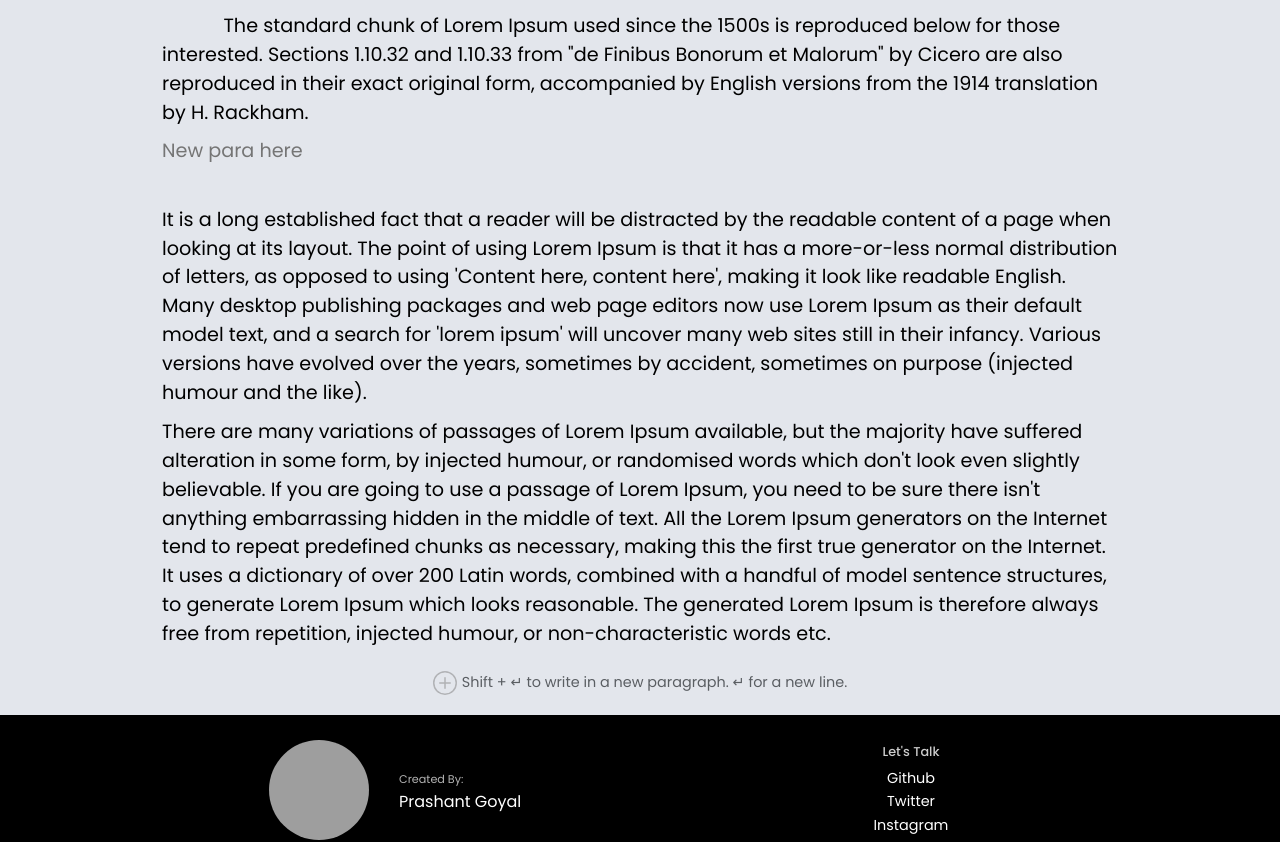
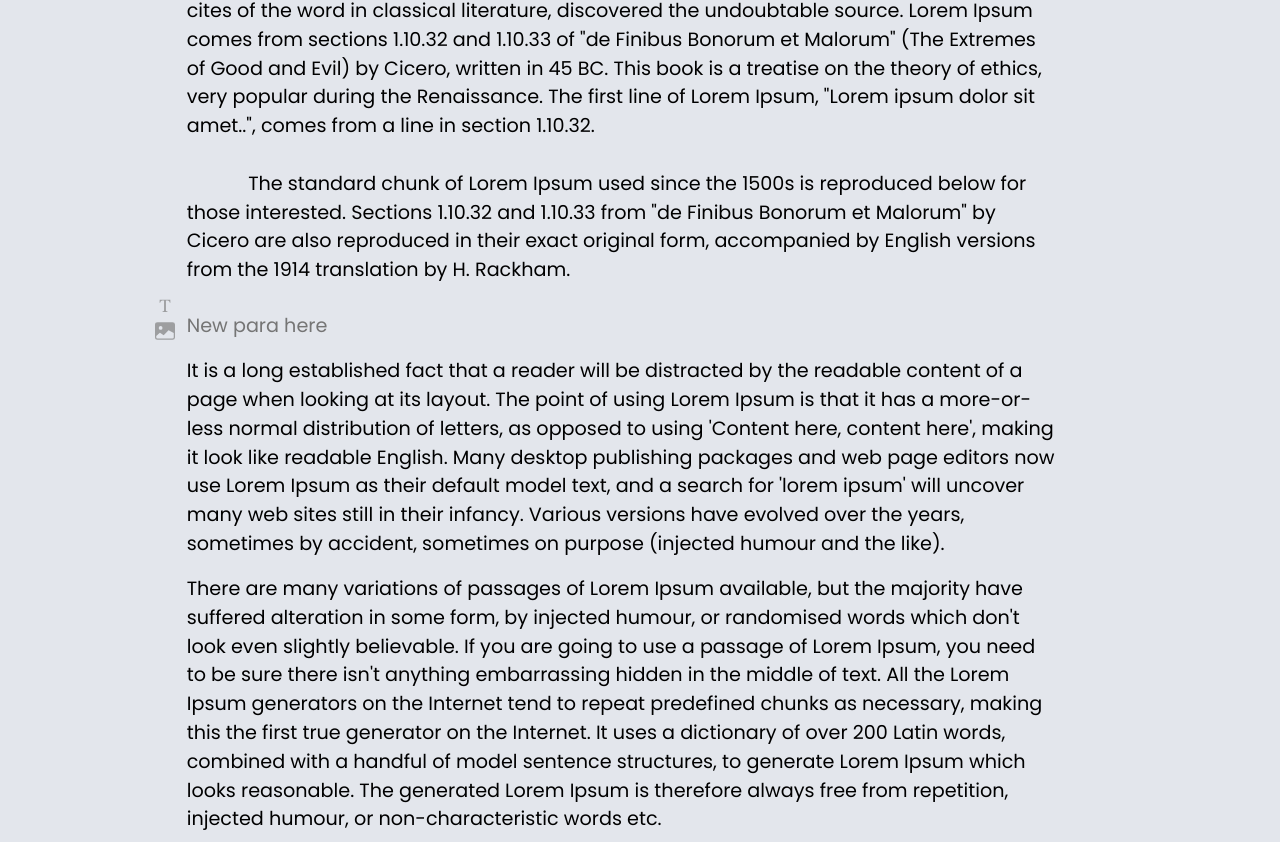
Before and after one commit to myidispg/simple-blog, a React (Create React App) app: page /write_blog in a window 1280 px wide. Shown: the part 832-1674 px from the top of the page. Built offline with nearby package versions, Linux system fonts and the light colour scheme; grey boxes are pictures that could not be loaded.

Commit message:
Added functionality to convert paragraph to heading and formatted it

```diff
--- a/src/components/common_components/Header.js
+++ b/src/components/common_components/Header.js
@@ -2,8 +2,6 @@ import React, { useState } from "react";
 import { Link } from "react-router-dom";
 
 function Header(props) {
-
-    console.log(props.headerLinks)
 
     const [isNavOpen, setNavOpen] = useState(false);
 
--- a/src/components/write_blog_components/WriteBlogPage.js
+++ b/src/components/write_blog_components/WriteBlogPage.js
@@ -3,6 +3,7 @@ import { isMobile } from 'react-device-detect';
 import Header from "../common_components/Header";
 import Footer from "../common_components/Footer";
 import placeholder from "../../react-assets/profile-placeholder.png"
+import { set } from "lodash";
 
 function WriteBlogPage() {
 
@@ -18,9 +19,9 @@ function WriteBlogPage() {
     const [blogContent, setBlogContent] = useState({
         date: `${today.toLocaleString('default', { month: "long" })} ${today.getDate()}, ${today.getFullYear()}`,
         author: "Prashant Goyal",
-        title: "",
-        // contentArray: [""]
-        // contentArray: ["Hello", "", "Hello"]
+        title: "Adding a title otherwise it looked useless.",
+        // contentArray: [""],
+        // contentArray: ["Hello", "", "Hello"],
         contentArray: [
             `Lorem Ipsum is simply dummy text of the printing and typesetting industry. Lorem Ipsum has been the industry's standard dummy text ever since the 1500s, when an unknown printer took a galley of type and scrambled it to make a type specimen book. It has survived not only five centuries, but also the leap into electronic typesetting, remaining essentially unchanged. It was popularised in the 1960s with the release of Letraset sheets containing Lorem Ipsum passages, and more recently with desktop publishing software like Aldus PageMaker including versions of Lorem Ipsum.`,
             `Contrary to popular belief, Lorem Ipsum is not simply random text. It has roots in a piece of classical Latin literature from 45 BC, making it over 2000 years old. Richard McClintock, a Latin professor at Hampden-Sydney College in Virginia, looked up one of the more obscure Latin words, consectetur, from a Lorem Ipsum passage, and going through the cites of the word in classical literature, discovered the undoubtable source. Lorem Ipsum comes from sections 1.10.32 and 1.10.33 of "de Finibus Bonorum et Malorum" (The Extremes of Good and Evil) by Cicero, written in 45 BC. This book is a treatise on the theory of ethics, very popular during the Renaissance. The first line of Lorem Ipsum, "Lorem ipsum dolor sit amet..", comes from a line in section 1.10.32.
@@ -28,22 +29,31 @@ function WriteBlogPage() {
             The standard chunk of Lorem Ipsum used since the 1500s is reproduced below for those interested. Sections 1.10.32 and 1.10.33 from "de Finibus Bonorum et Malorum" by Cicero are also reproduced in their exact original form, accompanied by English versions from the 1914 translation by H. Rackham.`,
             "",
             `It is a long established fact that a reader will be distracted by the readable content of a page when looking at its layout. The point of using Lorem Ipsum is that it has a more-or-less normal distribution of letters, as opposed to using 'Content here, content here', making it look like readable English. Many desktop publishing packages and web page editors now use Lorem Ipsum as their default model text, and a search for 'lorem ipsum' will uncover many web sites still in their infancy. Various versions have evolved over the years, sometimes by accident, sometimes on purpose (injected humour and the like).`,
-            `There are many variations of passages of Lorem Ipsum available, but the majority have suffered alteration in some form, by injected humour, or randomised words which don't look even slightly believable. If you are going to use a passage of Lorem Ipsum, you need to be sure there isn't anything embarrassing hidden in the middle of text. All the Lorem Ipsum generators on the Internet tend to repeat predefined chunks as necessary, making this the first true generator on the Internet. It uses a dictionary of over 200 Latin words, combined with a handful of model sentence structures, to generate Lorem Ipsum which looks reasonable. The generated Lorem Ipsum is therefore always free from repetition, injected humour, or non-characteristic words etc.`]
+            `There are many variations of passages of Lorem Ipsum available, but the majority have suffered alteration in some form, by injected humour, or randomised words which don't look even slightly believable. If you are going to use a passage of Lorem Ipsum, you need to be sure there isn't anything embarrassing hidden in the middle of text. All the Lorem Ipsum generators on the Internet tend to repeat predefined chunks as necessary, making this the first true generator on the Internet. It uses a dictionary of over 200 Latin words, combined with a handful of model sentence structures, to generate Lorem Ipsum which looks reasonable. The generated Lorem Ipsum is therefore always free from repetition, injected humour, or non-characteristic words etc.`
+        ]
     });
 
     useEffect(() => {
-        blogContent.contentArray.map(function (element, index) {
-            let domElement = document.getElementsByName(`blog-content-para-${index}`)[0]
-            domElement.style.height = ""
-            domElement.style.height = domElement.scrollHeight + "px"
+
+        setHeight(document.getElementById("blog-title"));
+
+        blogContent.contentArray.forEach(function (element, index) {
+            let domElement = undefined;
+            if (typeof element === "string") {
+                domElement = document.getElementsByName(`blog-content-para-${index}`)[0]
+            } else if (element.constructor === Object) {
+                domElement = document.getElementsByName(`blog-content-heading-${index}`)[0]
+            }
+            setHeight(domElement);
+            // domElement.style.height = ""
+            // domElement.style.height = domElement.scrollHeight + "px"
         })
     })
 
-    function setHeight(event) {
+    function setHeight(domElement) {
         // Expand height of a text area based on the input
-        let textArea = event.target;
-        textArea.style.height = ""
-        textArea.style.height = textArea.scrollHeight + "px";
+        domElement.style.height = ""
+        domElement.style.height = domElement.scrollHeight + "px";
     }
 
 
@@ -68,6 +78,14 @@ function WriteBlogPage() {
                     ...prevValue,
                 }
             })
+        } else if(targetName.includes("blog-content-heading")){
+            let indexOfContent = targetName.split("-")[3];
+            setBlogContent(prevValue => {
+                prevValue.contentArray[indexOfContent].content = targetValue;
+                return {
+                    ...prevValue,
+                }
+            })
         }
     }
 
@@ -75,7 +93,7 @@ function WriteBlogPage() {
 
         if (blogContent.contentArray.length === 1 && blogContent.contentArray[0] === "") {
             // No need to do anything. User has not typed anything.
-            if (event.shiftKey || event.key === "Enter") {
+            if (event.shiftKey && event.key === "Enter") {
                 event.preventDefault();
             }
             console.log("Empty blog");
@@ -115,7 +133,51 @@ function WriteBlogPage() {
     }
 
     function addNewPara() {
-        setBlogContent({ ...blogContent, contentArray: [...blogContent.contentArray, ""] });
+
+        if (blogContent.contentArray.length === 1 && blogContent.contentArray[0] === "") {
+            return;
+        } else {
+            setBlogContent({ ...blogContent, contentArray: [...blogContent.contentArray, ""] });
+        }
+    }
+
+    function addHeading(event) {
+        console.log(event.target);
+        console.log(event.target.getAttribute('name'));
+        let indexOfContent = parseInt(event.target.getAttribute('name').split("-")[3]);
+        setBlogContent((prevValue) => {
+            let newArray = [...prevValue.contentArray.slice(0, indexOfContent), { type: "heading", content: "" }, ...prevValue.contentArray.slice(indexOfContent + 1)]
+            return {
+                ...prevValue,
+                contentArray: newArray
+            }
+        })
+    }
+
+    function showTitleImageButtons(event) {
+        console.log(event.target.name);
+        let indexOfContent = parseInt(event.target.name.split("-")[3]);
+        let addTitleButtonDom = document.getElementsByName(`add-title-para-${indexOfContent}`);
+        let addImageButtonDom = document.getElementsByName(`add-image-para-${indexOfContent}`);
+
+        // console.log(indexOfContent);
+        // console.log(addTitleButtonDom);
+        // console.log(addImageButtonDom);
+
+        // This returns a nodelist and the first element is the HTML Dom element
+        addTitleButtonDom[0].style.visibility = "visible"
+        addImageButtonDom[0].style.visibility = "visible"
+    }
+
+    function hideTitleImageButtons(event) {
+        let indexOfContent = parseInt(event.target.name.split("-")[3]);
+        if (blogContent.contentArray[indexOfContent] !== "") {
+            let addTitleButtonDom = document.getElementsByName(`add-title-para-${indexOfContent}`);
+            let addImageButtonDom = document.getElementsByName(`add-image-para-${indexOfContent}`);
+            // This returns a nodelist and the first element is the HTML Dom element
+            addTitleButtonDom[0].style.visibility = "hidden"
+            addImageButtonDom[0].style.visibility = "hidden"
+        }
     }
 
     return <div>
@@ -123,7 +185,7 @@ function WriteBlogPage() {
         <div className="container-fluid">
             <form>
                 <div className="row">
-                    <textarea rows="1" type="text" placeholder="An Awesome Title" id="blog-title" name="blog-title" className="mx-auto expanding-text-area write-blog-heading" onInput={handleInput} spellCheck="false" />
+                    <textarea rows="1" type="text" value={blogContent.title} placeholder="An Awesome Title" id="blog-title" name="blog-title" className="mx-auto expanding-text-area write-blog-heading" onInput={handleInput} spellCheck="false" />
                 </div>
                 {/* The Author date and horizontal rule */}
                 <div className="row blog-page-author-date">
@@ -137,17 +199,54 @@ function WriteBlogPage() {
                 </div>
                 <hr className="side-space read-blog-divider" />
                 {/* The blog content */}
-                <div className="row">
+                <div className="row mx-auto" style={{ width: "80%" }}>
                     {
                         blogContent.contentArray.map((element, index) => {
-                            return <textarea key={index} value={element} type="text" placeholder="New para here" id="blog-content-para" name={`blog-content-para-${index}`} className="mx-auto expanding-text-area write-blog-paragraph" onInput={handleInput} onKeyDown={handleKeyPress} onLoad={setHeight} />;
+
+                            let showButtons = false;
+                            let htmlElement = undefined;
+                            if (typeof element === "string") {
+                                if (element === "") {
+                                    showButtons = true
+                                }
+                                htmlElement = <div key={index} className="col-12">
+                                    <div style={{ display: "inline-block" }} className="add-heading-image-icons-container">
+                                        <svg style={{ display: "block", visibility: showButtons ? "visible" : "hidden" }} onClick={addHeading} xmlns="http://www.w3.org/2000/svg" className="bi bi-fonts add-content-icon" name={`add-title-para-${index}`} viewBox="0 0 16 16">
+                                            <path name={`add-title-para-${index}`} d="M12.258 3h-8.51l-.083 2.46h.479c.26-1.544.758-1.783 2.693-1.845l.424-.013v7.827c0 .663-.144.82-1.3.923v.52h4.082v-.52c-1.162-.103-1.306-.26-1.306-.923V3.602l.431.013c1.934.062 2.434.301 2.693 1.846h.479L12.258 3z" />
+                                        </svg>
+                                        <svg style={{ visibility: showButtons ? "visible" : "hidden" }} xmlns="http://www.w3.org/2000/svg" className="bi bi-image-fill add-content-icon" name={`add-image-para-${index}`} viewBox="0 0 16 16">
+                                            <path name={`add-image-para-${index}`} d="M.002 3a2 2 0 0 1 2-2h12a2 2 0 0 1 2 2v10a2 2 0 0 1-2 2h-12a2 2 0 0 1-2-2V3zm1 9v1a1 1 0 0 0 1 1h12a1 1 0 0 0 1-1V9.5l-3.777-1.947a.5.5 0 0 0-.577.093l-3.71 3.71-2.66-1.772a.5.5 0 0 0-.63.062L1.002 12zm5-6.5a1.5 1.5 0 1 0-3 0 1.5 1.5 0 0 0 3 0z" />
+                                        </svg>
+                                    </div>
+                                    <textarea rows="1" value={element} type="text" placeholder="New para here" id="blog-content-para" name={`blog-content-para-${index}`} className="mx-auto expanding-text-area write-blog-paragraph" onInput={handleInput} onKeyDown={handleKeyPress} onFocus={showTitleImageButtons} onBlur={hideTitleImageButtons} />
+                                </div>
+                            }
+                            if (element.constructor === Object) {
+                                if (element.content === "") {
+                                    showButtons = false;
+                                }
+                                htmlElement = <div key={index} className="col-12">
+                                    <div style={{ display: "inline-block" }} className="add-heading-image-icons-container">
+                                        <svg style={{ display: "block", visibility: showButtons ? "visible" : "hidden" }} onClick={addHeading} xmlns="http://www.w3.org/2000/svg" className="bi bi-fonts add-content-icon" name={`add-title-para-${index}`} viewBox="0 0 16 16">
+                                            <path name={`add-title-para-${index}`} d="M12.258 3h-8.51l-.083 2.46h.479c.26-1.544.758-1.783 2.693-1.845l.424-.013v7.827c0 .663-.144.82-1.3.923v.52h4.082v-.52c-1.162-.103-1.306-.26-1.306-.923V3.602l.431.013c1.934.062 2.434.301 2.693 1.846h.479L12.258 3z" />
+                                        </svg>
+                                        <svg style={{ visibility: showButtons ? "visible" : "hidden" }} xmlns="http://www.w3.org/2000/svg" className="bi bi-image-fill add-content-icon" name={`add-image-para-${index}`} viewBox="0 0 16 16">
+                                            <path name={`add-image-para-${index}`} d="M.002 3a2 2 0 0 1 2-2h12a2 2 0 0 1 2 2v10a2 2 0 0 1-2 2h-12a2 2 0 0 1-2-2V3zm1 9v1a1 1 0 0 0 1 1h12a1 1 0 0 0 1-1V9.5l-3.777-1.947a.5.5 0 0 0-.577.093l-3.71 3.71-2.66-1.772a.5.5 0 0 0-.63.062L1.002 12zm5-6.5a1.5 1.5 0 1 0-3 0 1.5 1.5 0 0 0 3 0z" />
+                                        </svg>
+                                    </div>
+                                    <textarea rows="1" value={element.content} type="text" placeholder="Type a subheading" id="blog-content-para" name={`blog-content-heading-${index}`} className="mx-auto expanding-text-area write-blog-subheading" onInput={handleInput} onKeyDown={handleKeyPress} onFocus={showTitleImageButtons} onBlur={hideTitleImageButtons} />
+                                </div>
+                            }
+
+                            return htmlElement;
+
                         })
                     }
                 </div>
                 <div className="container-fluid">
                     <div className="row new-content-row">
                         <div className="mx-auto">
-                            <svg xmlns="http://www.w3.org/2000/svg" className="bi bi-plus-square plus-icon-add-para" viewBox="0 0 16 16" onClick={addNewPara}>
+                            <svg xmlns="http://www.w3.org/2000/svg" className="bi bi-plus-square add-content-icon" viewBox="0 0 16 16" onClick={addNewPara}>
                                 <path d="M8 15A7 7 0 1 1 8 1a7 7 0 0 1 0 14zm0 1A8 8 0 1 0 8 0a8 8 0 0 0 0 16z" />
                                 <path d="M8 4a.5.5 0 0 1 .5.5v3h3a.5.5 0 0 1 0 1h-3v3a.5.5 0 0 1-1 0v-3h-3a.5.5 0 0 1 0-1h3v-3A.5.5 0 0 1 8 4z" />
                             </svg>
--- a/src/css/index.css
+++ b/src/css/index.css
@@ -401,6 +401,7 @@ body {
 }
 
 /* Write a blog styles */
+
 .expanding-text-area {
     overflow: hidden;
     resize: none;
@@ -424,15 +425,23 @@ body {
     margin-top: 30px;
 }
 
-.write-blog-heading::placeholder .write-blog-paragraph::placeholder{
+.write-blog-heading::placeholder .write-blog-paragraph::placeholder {
     color: grey;
     opacity: 60%;
 }
 
 .write-blog-paragraph {
     font-size: 1.2rem;
-    width: 75%;
+    width: 90%;
     margin: 0.5% 0 0 0;
+    /* border: 2px solid grey; */
+}
+
+.write-blog-subheading {
+    margin-bottom: 1%;
+    margin-top: 1%;
+    font-size: 2.2rem;
+    width: 90%;
 }
 
 @media screen and (max-width: 900px) {
@@ -443,13 +452,17 @@ body {
     .blog-page-author-date {
         margin-bottom: 20px;
     }
-
     .write-blog-paragraph {
         font-size: 1rem;
         /* margin-bottom: 20px; */
     }
+    .write-blog-subheading {
+        margin-bottom: 1%;
+        margin-top: 1.5%;
+        font-size: 2rem;
+    }
+}
 
-}
 @media screen and (max-width: 700px) {
     .write-blog-heading {
         font-size: 2rem;
@@ -458,10 +471,14 @@ body {
     .blog-page-author-date {
         margin-bottom: 15px;
     }
-
     .write-blog-paragraph {
         font-size: 1rem;
         /* margin-bottom: 15px; */
+    }
+    .write-blog-subheading {
+        margin-bottom: 1.5%;
+        margin-top: 1.5%;
+        font-size: 1.8rem;
     }
 }
 
@@ -469,16 +486,17 @@ body {
     margin: 20px auto;
 }
 
-.plus-icon-add-para {
-    width: 24px;
-    height: 24px;
+.add-content-icon {
+    width: 20px;
+    height: 20px;
     fill: grey;
-    opacity: 0.5;
+    opacity: 0.7;
+    margin: 2px 0;
 }
 
-.plus-icon-add-para:hover {
+.add-content-icon:hover {
     fill: black;
-    opacity: 0.5;
+    opacity: 0.7;
 }
 
 .input-hint {
@@ -488,3 +506,9 @@ body {
     opacity: 0.7;
     font-size: 0.9rem;
 }
+
+.add-heading-image-icons-container {
+    vertical-align: bottom;
+    margin-bottom: 0.8%;
+    margin-right: 1%;
+}
```
